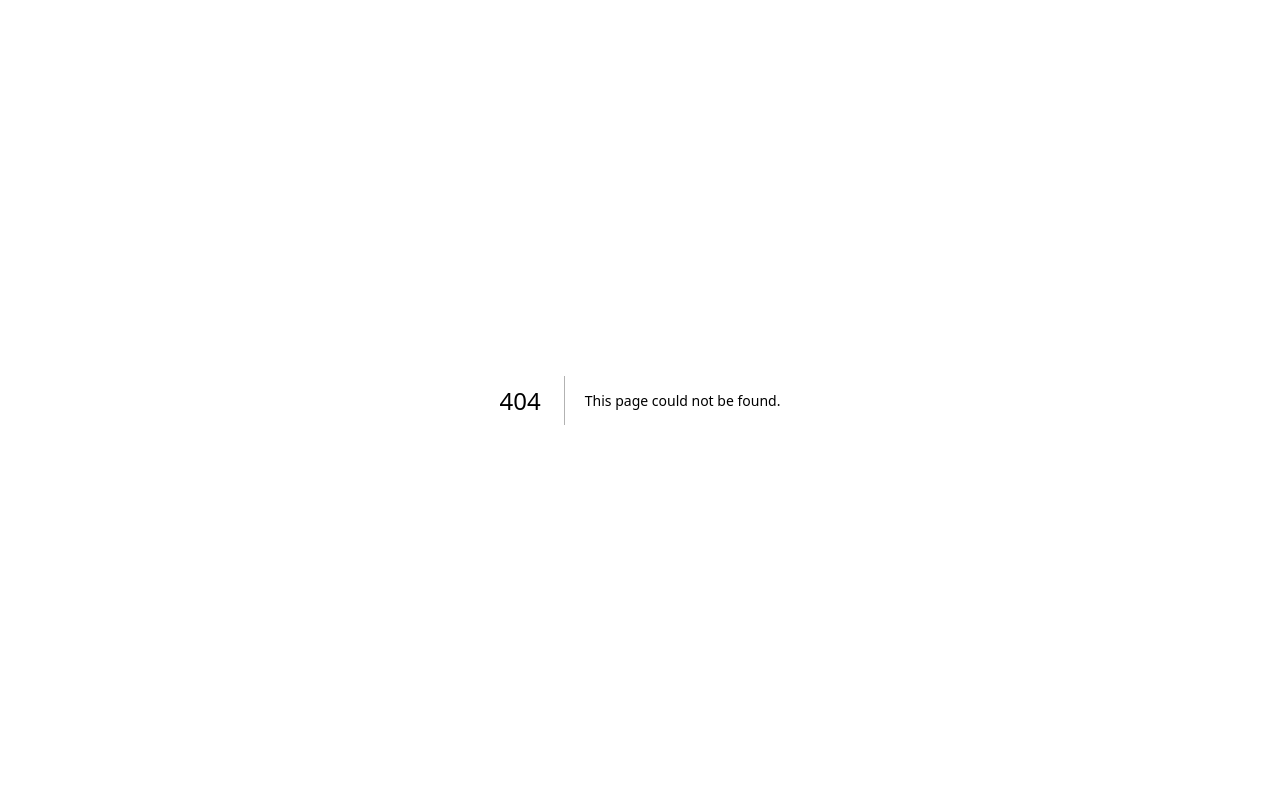
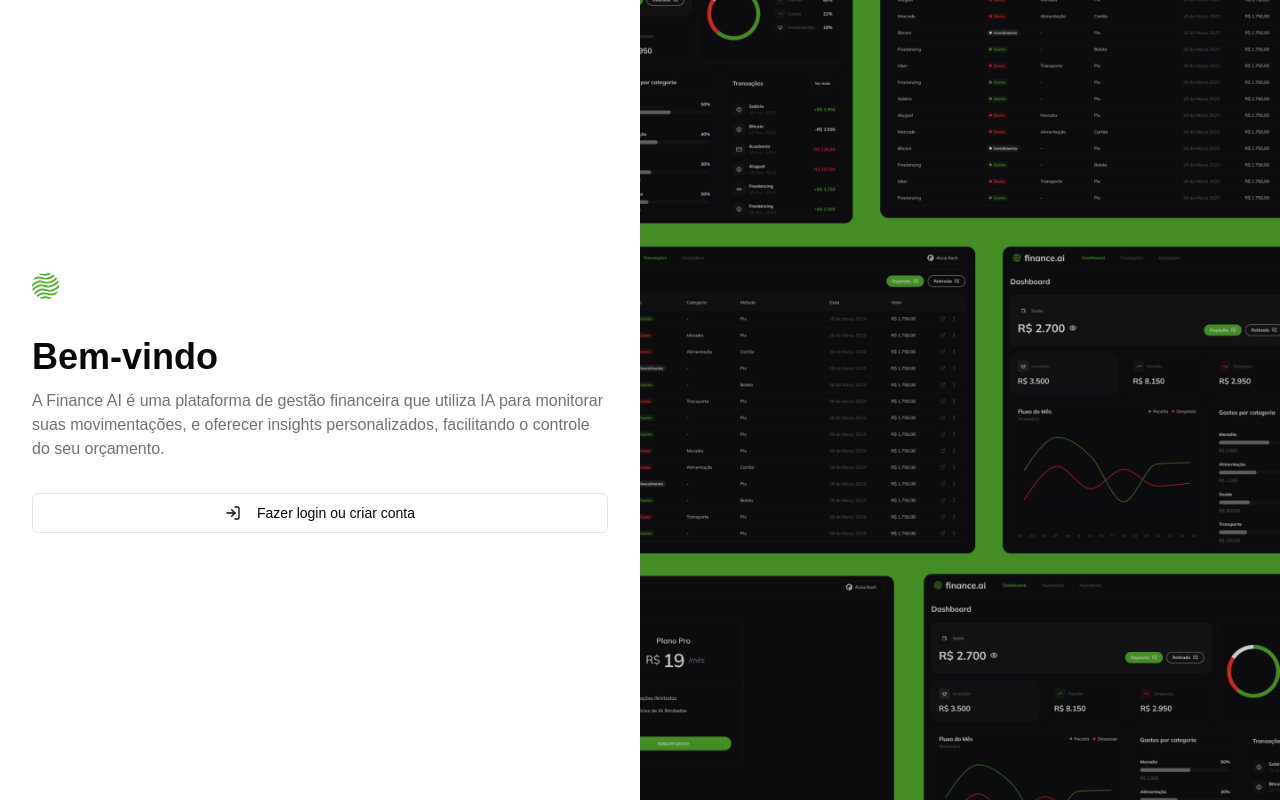
Before and after one commit to K4geNo/finance-ai, a Next.js app: page /login in a window 1280 px wide. Before the commit this address had no page. Built offline with nearby package versions, Linux system fonts and the light colour scheme.

Commit message:
Add LoginPage component with logo and login button

```diff
--- /dev/null
+++ b/src/app/login/page.tsx
@@ -0,0 +1,41 @@
+import { Button } from "@/components/ui/button"
+import Image from "next/image"
+import { LogInIcon } from "lucide-react"
+
+export default function LoginPage() {
+	return (
+		<div className="grid h-full grid-cols-2">
+			<div className="mx-auto flex h-full max-w-[650px] flex-col justify-center p-8">
+				<Image
+					src={"/logo.svg"}
+					width={173}
+					height={39}
+					alt="Finance AI"
+					className="mb-8"
+				/>
+
+				<h1 className="mb-3 text-4xl font-bold">Bem-vindo</h1>
+
+				<p className="mb-8 text-muted-foreground">
+					A Finance AI é uma plataforma de gestão financeira que utiliza IA para
+					monitorar suas movimentações, e oferecer insights personalizados,
+					facilitando o controle do seu orçamento.
+				</p>
+
+				<Button variant="outline">
+					<LogInIcon className="mr-2" />
+					Fazer login ou criar conta
+				</Button>
+			</div>
+
+			<div className="relative h-full w-full">
+				<Image
+					src="/login.png"
+					alt="Faça login"
+					fill
+					className="object-cover"
+				/>
+			</div>
+		</div>
+	)
+}
```
